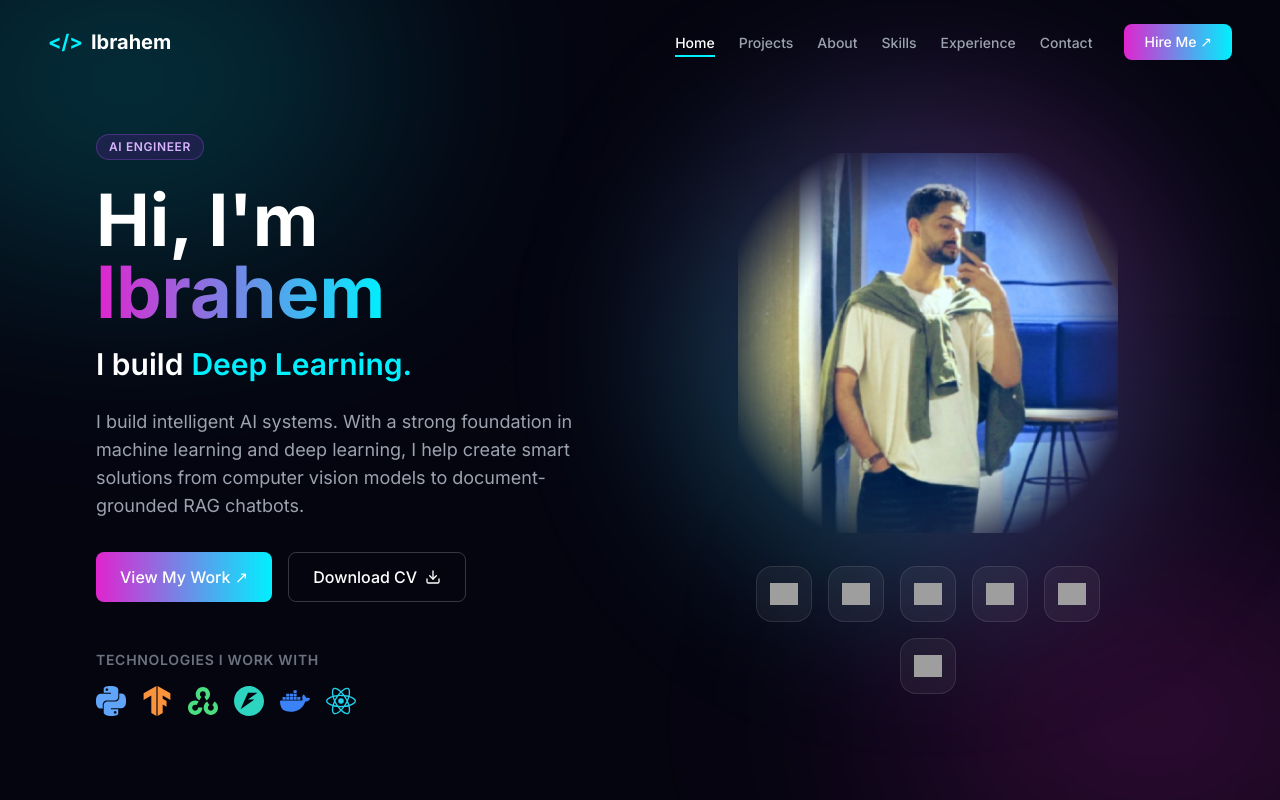
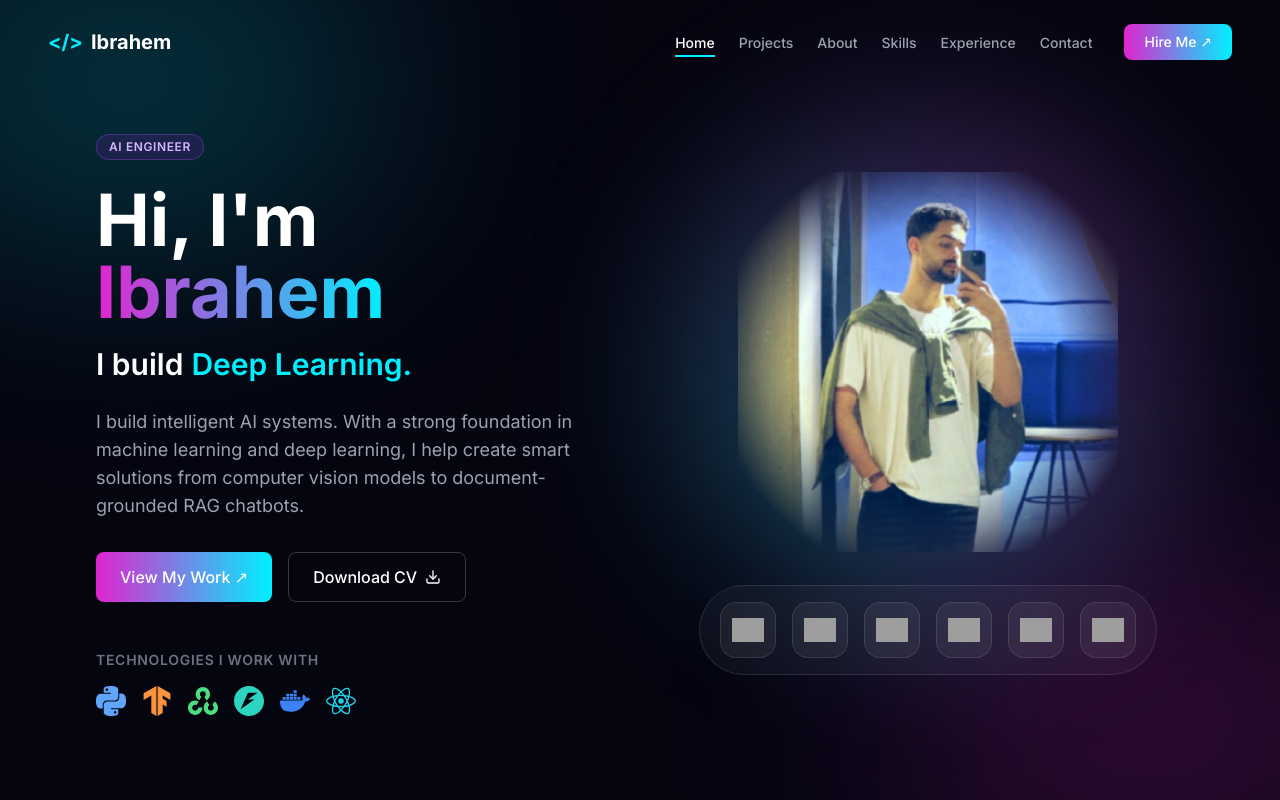
Before and after one commit to ibacorpration/portfolio, a React (Vite) app: page / in a window 1280 px wide. Shown: the top 800 px of the page. Built offline with nearby package versions, Linux system fonts and the light colour scheme; grey boxes are pictures that could not be loaded.

Commit message:
feat: add Contact, Hero, and SocialDock components

```diff
--- a/src/components/Contact.jsx
+++ b/src/components/Contact.jsx
@@ -1,14 +1,7 @@
 import React from 'react';
 import { motion } from 'framer-motion';
 
-const socials = [
-  { name: 'WhatsApp', url: 'https://wa.me/201273446781', icon: 'https://img.icons8.com/color/96/whatsapp--v1.png', glow: '37,211,102' },
-  { name: 'Gmail', url: 'mailto:ibrahemk09zobj@gmail.com', icon: 'https://img.icons8.com/color/96/gmail-new.png', glow: '234,67,53' },
-  { name: 'Phone', url: 'tel:01273446781', icon: 'https://img.icons8.com/color/96/phone.png', glow: '56,189,248' },
-  { name: 'LinkedIn', url: 'https://www.linkedin.com/in/ibrahem-sayed-1b38722a4', icon: 'https://img.icons8.com/color/96/linkedin.png', glow: '10,102,194' },
-  { name: 'GitHub', url: 'https://github.com/ibacorpration', icon: 'https://img.icons8.com/ios-glyphs/96/ffffff/github.png', glow: '255,255,255' },
-  { name: 'Kaggle', url: 'https://www.kaggle.com/', icon: 'https://cdn4.iconfinder.com/data/icons/logos-and-brands/512/189_Kaggle_logo_logos-512.png', glow: '32,190,255' },
-];
+import SocialDock from './SocialDock';
 
 const fadeUp = (delay = 0) => ({
   initial: { opacity: 0, y: 30 },
@@ -74,25 +67,8 @@ const Contact = () => {
         </motion.div>
 
         {/* Social dock */}
-        <motion.div {...fadeUp(0.4)} className="inline-flex items-end gap-3 md:gap-4 px-5 py-4 rounded-full bg-white/[0.04] border border-white/10 backdrop-blur-xl">
-          {socials.map((s) => (
-            <a
-              key={s.name}
-              href={s.url}
-              target={s.url.startsWith('http') ? '_blank' : undefined}
-              rel="noreferrer"
-              aria-label={s.name}
-              style={{ '--g': s.glow }}
-              className="group relative"
-            >
-              <span className="pointer-events-none absolute -top-10 left-1/2 -translate-x-1/2 whitespace-nowrap rounded-md bg-white text-black text-xs font-semibold px-2 py-1 opacity-0 translate-y-2 group-hover:opacity-100 group-hover:translate-y-0 transition-all">
-                {s.name}
-              </span>
-              <span className="flex w-12 h-12 md:w-14 md:h-14 items-center justify-center rounded-2xl bg-white/[0.06] border border-white/10 transition-all duration-300 group-hover:-translate-y-3 group-hover:scale-125 group-hover:bg-white/10 group-hover:shadow-[0_10px_30px_-5px_rgba(var(--g),0.7)]">
-                <img src={s.icon} alt={s.name} className="w-7 h-7 md:w-8 md:h-8 object-contain" />
-              </span>
-            </a>
-          ))}
+        <motion.div {...fadeUp(0.4)}>
+          <SocialDock />
         </motion.div>
 
         <motion.p {...fadeUp(0.5)} className="mt-10 text-sm text-gray-500">
--- a/src/components/Hero.jsx
+++ b/src/components/Hero.jsx
@@ -3,10 +3,11 @@ import { motion } from 'framer-motion';
 import { portfolioData } from '../data/portfolio';
 import { SiPython, SiTensorflow, SiOpencv, SiFastapi, SiDocker, SiReact } from 'react-icons/si';
 import { FiDownload } from 'react-icons/fi';
+import SocialDock from './SocialDock';
 
 const Hero = () => {
   const [passionIndex, setPassionIndex] = useState(0);
-  const { name, title, passions, summary, socials, location } = portfolioData.hero;
+  const { name, passions, summary } = portfolioData.hero;
 
   useEffect(() => {
     const interval = setInterval(() => {
@@ -108,24 +109,15 @@ const Hero = () => {
             </motion.div>
           </div>
 
-          {/* Floating Social Squares */}
-          <div className="flex flex-wrap justify-center gap-3 md:gap-4 z-10 w-full max-w-[350px] md:max-w-[400px]">
-            {socials.map((social, i) => (
-              <motion.a
-                key={i}
-                initial={{ opacity: 0, y: 20 }}
-                animate={{ opacity: 1, y: 0 }}
-                transition={{ duration: 0.4, delay: 0.5 + (i * 0.1) }}
-                href={social.url}
-                target="_blank"
-                rel="noreferrer"
-                className="w-12 h-12 md:w-14 md:h-14 bg-white/5 backdrop-blur-md border border-white/10 rounded-xl md:rounded-2xl flex items-center justify-center hover:bg-gradient-to-tr hover:from-secondary hover:to-primary hover:border-transparent hover:shadow-[0_0_20px_rgba(139,92,246,0.6)] hover:-translate-y-2 transition-all duration-300 group/social"
-                title={social.name}
-              >
-                <social.icon className="text-xl md:text-2xl text-gray-400 group-hover/social:text-white transition-colors" />
-              </motion.a>
-            ))}
-          </div>
+          {/* Social Dock */}
+          <motion.div
+            initial={{ opacity: 0, y: 20 }}
+            animate={{ opacity: 1, y: 0 }}
+            transition={{ duration: 0.5, delay: 0.5 }}
+            className="z-10"
+          >
+            <SocialDock />
+          </motion.div>
         </motion.div>
       </div>
     </section>
--- /dev/null
+++ b/src/components/SocialDock.jsx
@@ -0,0 +1,35 @@
+import React from 'react';
+
+export const dockSocials = [
+  { name: 'WhatsApp', url: 'https://wa.me/201273446781', icon: 'https://img.icons8.com/color/96/whatsapp--v1.png', glow: '37,211,102' },
+  { name: 'Gmail', url: 'mailto:ibrahemk09zobj@gmail.com', icon: 'https://img.icons8.com/color/96/gmail-new.png', glow: '234,67,53' },
+  { name: 'Phone', url: 'tel:01273446781', icon: 'https://img.icons8.com/color/96/phone.png', glow: '56,189,248' },
+  { name: 'LinkedIn', url: 'https://www.linkedin.com/in/ibrahem-sayed-1b38722a4', icon: 'https://img.icons8.com/color/96/linkedin.png', glow: '10,102,194' },
+  { name: 'GitHub', url: 'https://github.com/ibacorpration', icon: 'https://img.icons8.com/ios-glyphs/96/ffffff/github.png', glow: '255,255,255' },
+  { name: 'Kaggle', url: 'https://www.kaggle.com/', icon: 'https://cdn4.iconfinder.com/data/icons/logos-and-brands/512/189_Kaggle_logo_logos-512.png', glow: '32,190,255' },
+];
+
+const SocialDock = ({ className = '' }) => (
+  <div className={`inline-flex items-end gap-3 md:gap-4 px-5 py-4 rounded-full bg-white/[0.04] border border-white/10 backdrop-blur-xl ${className}`}>
+    {dockSocials.map((s) => (
+      <a
+        key={s.name}
+        href={s.url}
+        target={s.url.startsWith('http') ? '_blank' : undefined}
+        rel="noreferrer"
+        aria-label={s.name}
+        style={{ '--g': s.glow }}
+        className="group relative"
+      >
+        <span className="pointer-events-none absolute -top-10 left-1/2 -translate-x-1/2 whitespace-nowrap rounded-md bg-white text-black text-xs font-semibold px-2 py-1 opacity-0 translate-y-2 group-hover:opacity-100 group-hover:translate-y-0 transition-all">
+          {s.name}
+        </span>
+        <span className="flex w-10 h-10 sm:w-12 sm:h-12 md:w-14 md:h-14 items-center justify-center rounded-2xl bg-white/[0.06] border border-white/10 transition-all duration-300 group-hover:-translate-y-3 group-hover:scale-125 group-hover:bg-white/10 group-hover:shadow-[0_10px_30px_-5px_rgba(var(--g),0.7)]">
+          <img src={s.icon} alt={s.name} className="w-6 h-6 md:w-8 md:h-8 object-contain" />
+        </span>
+      </a>
+    ))}
+  </div>
+);
+
+export default SocialDock;
```
